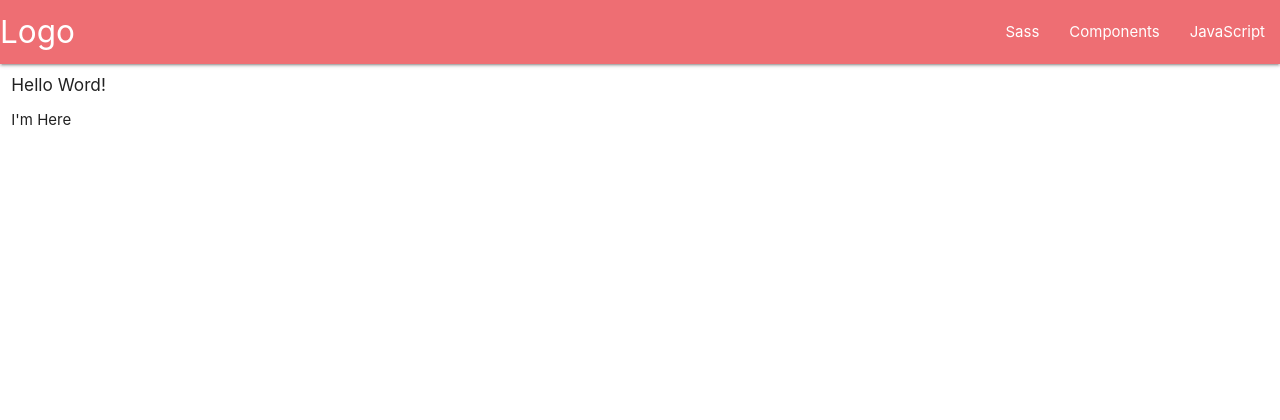
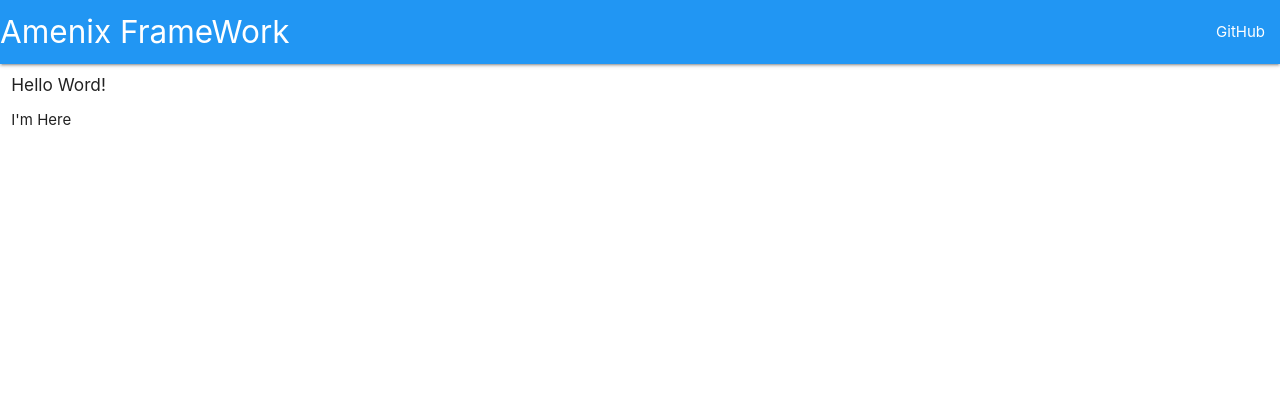
Before and after one commit to rodrigowc/amenix-framework, a PHP site: page / in a window 1280 px wide. Shown: the top 420 px of the page. Run offline with PHP 8.4, Linux system fonts and the light colour scheme; some libraries are stand-ins or nearby versions.

Commit message:
Update nav-bar.php

```diff
--- a/views/outhers/nav-bar.php
+++ b/views/outhers/nav-bar.php
@@ -1,10 +1,8 @@
-<nav>
+<nav class="blue">
   <div class="nav-wrapper">
-    <a href="#" class="brand-logo">Logo</a>
+    <a href="#" class="brand-logo">Amenix FrameWork</a>
     <ul id="nav-mobile" class="right hide-on-med-and-down">
-      <li><a href="sass.html">Sass</a></li>
-      <li><a href="badges.html">Components</a></li>
-      <li><a href="collapsible.html">JavaScript</a></li>
+      <li><a href="https://github.com/rodrigowc/amenix-framework" target="_blank">GitHub</a></li>
     </ul>
   </div>
 </nav>
```
